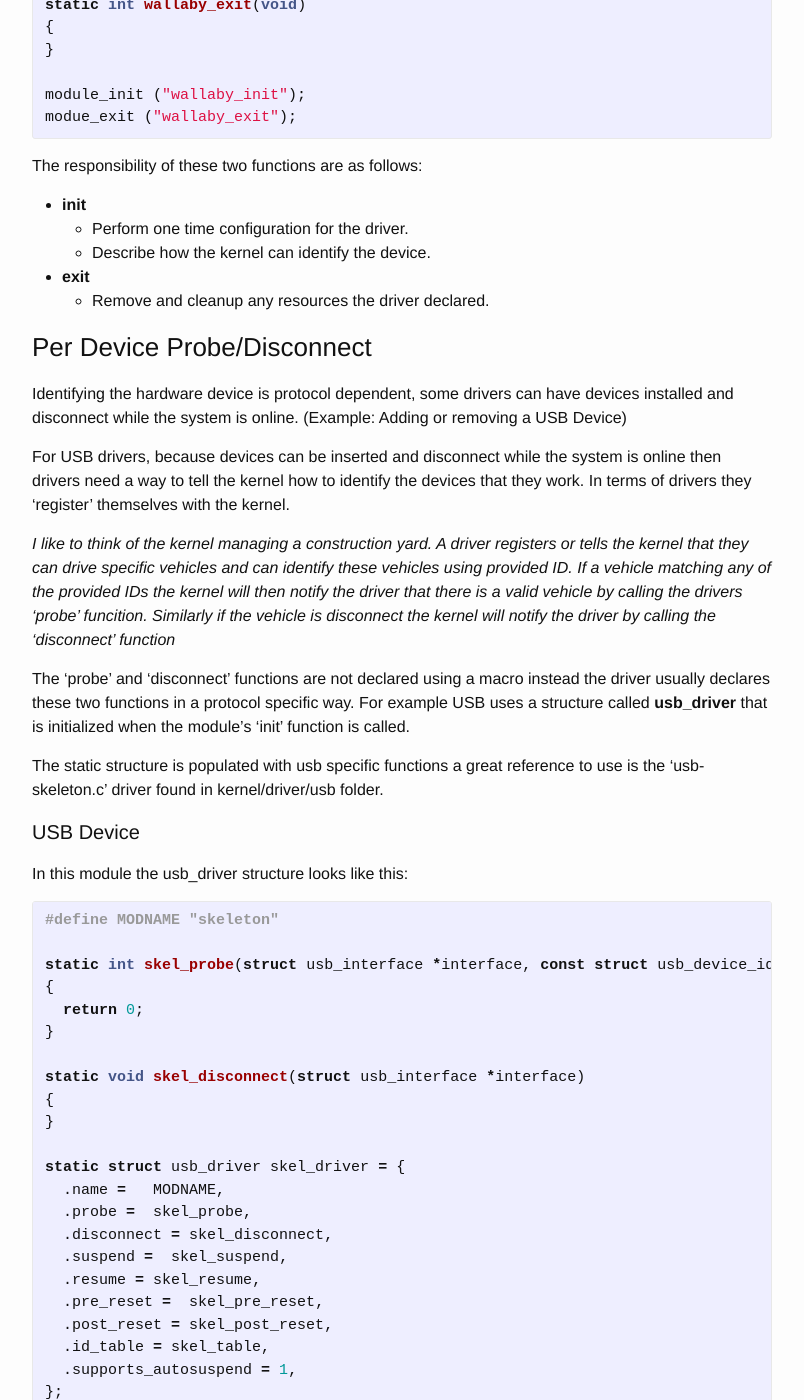
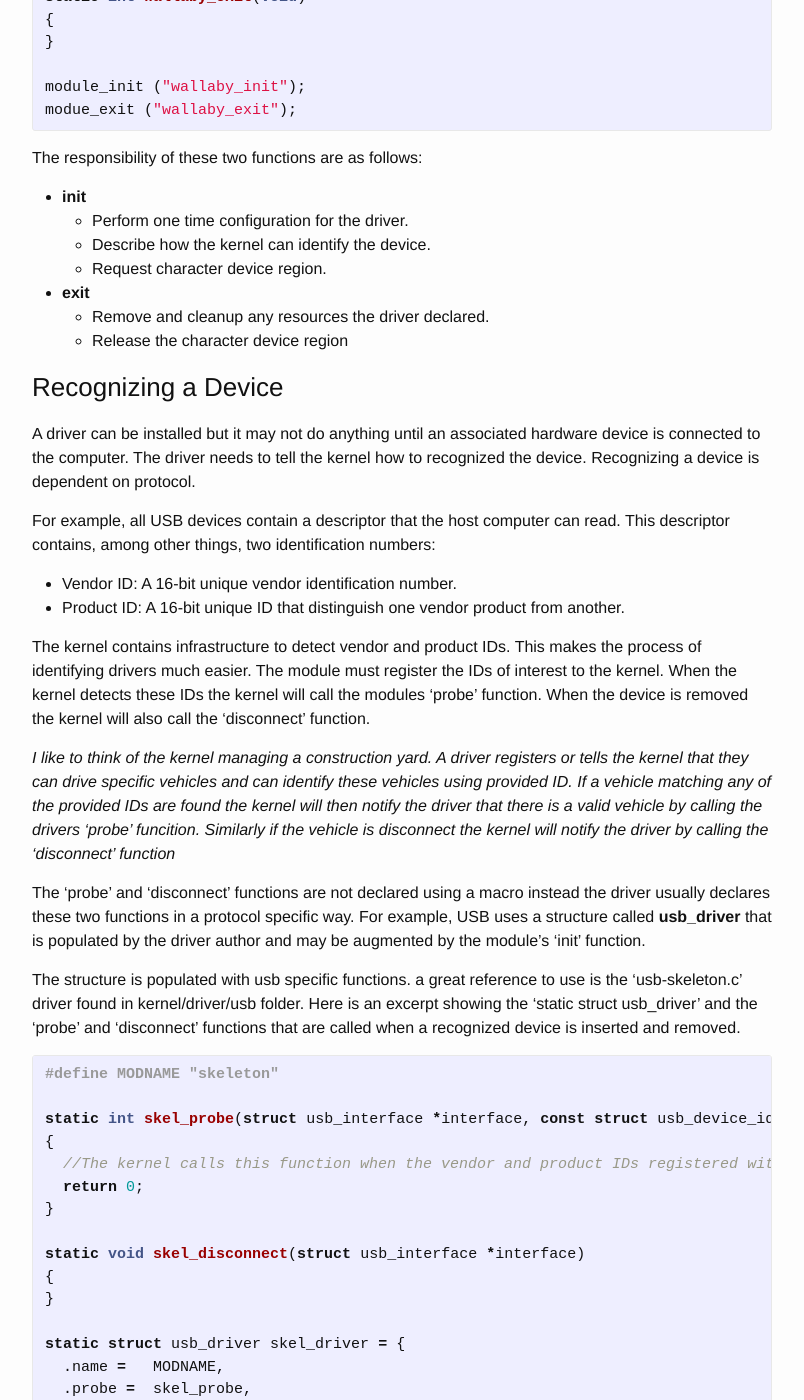
Before and after one commit to CospanDesign/cospandesign.github.io, a Jekyll site: the page built from _posts/2016-04-15-kernel-driver.markdown, in a window 1280 px wide and 1400 px high, scrolled down 2808 px. Shown: the whole window, without its empty margins (238-1042 px from the left). Built offline with Jekyll 4.4.1, drawn with Linux system fonts in a browser that asks for light colours; some of the changed text lies outside the part shown.

Commit message:
Merging changes with remote master

```diff
--- a/_posts/2016-04-15-kernel-driver.markdown
+++ b/_posts/2016-04-15-kernel-driver.markdown
@@ -9,11 +9,13 @@
 
 I have worked on a few kernel drivers before and every time I spend a couple of days setting up the build environment and figuring out how to do everything again. This is my attempt at helping myself out in the future. So to future Dave, you owe me a beer.
 
-There are a lot of different types of modules to build, this one is aimed at presenting a file interface for a hardware device. Basically it allows userland access to your device using both file operations and sysfs. There are a lot of other ways to build modules. Perhaps in the future the git repo can be branched to accomodate these variations.
+A kernel module is a binary that can be loaded into the kernel at runtime and extends the kernel's functionality. A driver is a specific type of kernel module with the intended purpose of bridging a device to some subsystem in the kernel. This subsystem can be a file like interface, video output or audio. An example would be a PCIE card that has an HDMI port, the driver must translate the raw video output to format the is understood by the PCIE device.
 
-A high level view of the system:
+There are a lot of different types of drivers, this article is aimed at creating one with a file interface for a hardware device. Basically it facilitates userland access with a device using both file operations and sysfs. Because most programming language have some mechanism of interacting with files a file interface is very powerful and easiest to use. There are a lot of other types of drivers and, perhaps in the future, the git repo can be branched to accomodate these variants.
 
-![Driver and Userland]({{ site.baseurl }}/assets/image/posts/kernel-module/kernelmodule_driver.png)
+A high level view of how the kernel, driver, device and user applications interact with each other:
+
+![Driver and Userland]({{ site.baseurl }}/assets/image/posts/kernel-module/kernel_module_driver.png)
 
 This guide will walk through:
 
@@ -58,16 +60,7 @@
 
 There is a script that needs to be run one time that will rename the modules and all references to that module. It should probably be deleted after it's use or you may inadvertently rename things later on.
 
-# Design
-
-## ioctrl vs sysfs
-As stated in the intro this is one type of driver focused on presenting a file like interface to a hardware device. File interfaces are useful becaues most programming languages can interact with files. There is one issue. Sometimes we need to interact with our hardware in a way that doesn't make sense using 'read' or 'write'. For example in order to configure a UART to operate at a specific baudrate users would need to use 'out of band' signals called 'Input Output Control' or ioctrl.
-
-If you have ever used ioctl you can appreciate that it was frustrating to say the least. The main reason for this is because the user needed to know what specific ioctl corresponded to what function as well as what values were valid. The problem was exhaserbated by the fact that an ioctl for one driver could be completely different foa another driver. As can be imagined there were great attempts to figure this issue out with 'known ioctl numbers' as well as other such mechanisms.
-
-A newer approach to controlling devices, drivers and general system functionality was introduced with sysfs. There are a lot of resources on the web describing the history and benefits but suffice to say we will be using sysfs to configure our device.
-
-## Anatomy of a driver
+# Design: Anatomy of a driver
 
 A driver can be broken down into four regions.
 
@@ -76,9 +69,17 @@
   * User Interface.
   * General Driver Infrastructure.
 
+## ioctrl vs sysfs
+
+As stated in the intro this is one type of driver focused on presenting a file like interface to a hardware device. File interfaces are useful becaues most programming languages can interact with files. There is one issue. Sometimes we need to interact with our hardware in a way that doesn't make sense using the stnadard file operations like 'read' or 'write'. For example in order to configure a UART to operate at a specific baudrate users would need to use 'out of band' signals that communicate with the device outside of the standard data flow.
+
+'out of band' signaling has changed from ioctl to sysfs. If you have ever used ioctl you can appreciate that it was frustrating to say the least. The main reason for this is because, if you wish to use and 'out of band' signal. the user needed to know what specific ioctl corresponded to what function as well as what values to read/write were valid. The problem was exhaserbated by the fact that an ioctl for one driver could be completely different for another driver. As can be imagined there were great attempts to find an elegant solution using things like [known ioctl numbers](https://github.com/torvalds/linux/blob/master/Documentation/ioctl/ioctl-number.txt).
+
+A newer approach to controlling devices, drivers and general system functionality was introduced with sysfs. There are a lot of resources on the web describing the history and benefits of sysfs including [this great paper](https://www.kernel.org/pub/linux/kernel/people/mochel/doc/papers/ols-2005/mochel.pdf) but suffice to say we will be using sysfs to configure our device.
+
 ### Kernel Module Installation and Removal
 
-When a driver is loaded and removed the kernel uses the 'module_init' and 'module_exit' macros to identify which functions should be called. driver developers can assign a specific function as follows:
+When a driver is loaded and removed the kernel uses the 'module\_init' and 'module\_exit' macros to identify which functions should be called. driver developers can assign a specific function as follows:
 
 {% highlight c %}
 static int wallaby_init(void)
@@ -99,27 +100,30 @@
   * **init**
     * Perform one time configuration for the driver.
     * Describe how the kernel can identify the device.
+    * Request character device region.
 
   * **exit**
     * Remove and cleanup any resources the driver declared.
+    * Release the character device region
 
 
-### Per Device Probe/Disconnect
+### Recognizing a Device
 
-Identifying the hardware device is protocol dependent, some drivers can have devices installed and disconnect while the system is online. (Example: Adding or removing a USB Device)
+A driver can be installed but it may not do anything until an associated hardware device is connected to the computer. The driver needs to tell the kernel how to recognized the device. Recognizing a device is dependent on protocol.
 
-For USB drivers, because devices can be inserted and disconnect while the system is online then drivers need a way to tell the kernel how to identify the devices that they work. In terms of drivers they 'register' themselves with the kernel.
+For example, all USB devices contain a descriptor that the host computer can read. This descriptor contains, among other things, two identification numbers:
 
-_I like to think of the kernel managing a construction yard. A driver registers or tells the kernel that they can drive specific vehicles and can identify these vehicles using provided ID. If a vehicle matching any of the provided IDs the kernel will then notify the driver that there is a valid vehicle by calling the drivers 'probe' funcition. Similarly if the vehicle is disconnect the kernel will notify the driver by calling the 'disconnect' function_
+  * Vendor ID: A 16-bit unique vendor identification number.
+  * Product ID: A 16-bit unique ID that distinguish one vendor product from another.
 
-The 'probe' and 'disconnect' functions are not declared using a macro instead the driver usually declares these two functions in a protocol specific way. For example USB uses a structure called **usb\_driver** that is initialized when the module's 'init' function is called.
+The kernel contains infrastructure to detect vendor and product IDs. This makes the process of identifying drivers much easier. The module must register the IDs of interest to the kernel. When the kernel detects these IDs the kernel will call the modules 'probe' function. When the device is removed the kernel will also call the 'disconnect' function.
 
-The static structure is populated with usb specific functions a great reference to use is the 'usb-skeleton.c' driver found in kernel/driver/usb folder.
+_I like to think of the kernel managing a construction yard. A driver registers or tells the kernel that they can drive specific vehicles and can identify these vehicles using provided ID. If a vehicle matching any of the provided IDs are found the kernel will then notify the driver that there is a valid vehicle by calling the drivers 'probe' funcition. Similarly if the vehicle is disconnect the kernel will notify the driver by calling the 'disconnect' function_
 
+The 'probe' and 'disconnect' functions are not declared using a macro instead the driver usually declares these two functions in a protocol specific way. For example, USB uses a structure called **usb\_driver** that is populated by the driver author and may be augmented by the module's 'init' function.
 
-#### USB Device
+The structure is populated with usb specific functions. a great reference to use is the 'usb-skeleton.c' driver found in kernel/driver/usb folder. Here is an excerpt showing the 'static struct usb\_driver' and the 'probe' and 'disconnect' functions that are called when a recognized device is inserted and removed.
 
-In this module the usb\_driver structure looks like this:
 
 {% highlight c %}
 
@@ -127,6 +131,7 @@
 
 static int skel_probe(struct usb_interface *interface, const struct usb_device_id *id)
 {
+  //The kernel calls this function when the vendor and product IDs registered with the kernel are detected.
   return 0;
 }
 
@@ -151,8 +156,10 @@
 {% endhighlight %}
 
 
-#### PCIE Device
+The full module can be found here: ['usb-skeleton.c](http://lxr.free-electrons.com/source/drivers/usb/usb-skeleton.c)
 
+
+Here is another example of the PCIE driver:
 
 {% highlight c %}
 
@@ -176,9 +183,68 @@
 
 {% endhighlight %}
 
+### Reserving space for character devices
 
-XXX: Remove this comment, it's here to fix VIM's over zealous highlighting
-*/
+Because we want to interact with our driver using a character devices files we need to ask the kernel to reserve some space for all the possible devices we will be using. Then, if a device is detected, we can associate a character device file with it. Because multiple devices can interface with a single module there needs to be a way to distinguish one device from another.
+
+In the past this was accomplished using strict major and minor number identification. As an example virtual consoles and serial terminals have a major number of '4' and when you wanted to declare a new unique tty device you used the major number '4' and took a minor number.
+
+You can view character devices in the /dev directory and see which major and minor number are currently in use.
+
+{% highlight bash %}
+
+cd /dev
+ls -l
+
+...
+#Excerpt
+crw--w----  1 root tty       4,   0 Apr 16 13:46 tty0
+crw-rw----  1 root tty       4,   1 Apr 19 07:16 tty1
+crw--w----  1 root tty       4,  10 Apr 16 13:46 tty10
+crw--w----  1 root tty       4,  11 Apr 16 13:46 tty11
+crw--w----  1 root tty       4,  12 Apr 16 13:46 tty12
+crw--w----  1 root tty       4,  13 Apr 16 13:46 tty13
+crw--w----  1 root tty       4,  14 Apr 16 13:46 tty14
+crw--w----  1 root tty       4,  15 Apr 16 13:46 tty15
+...
+{% endhighlight %}
+
+
+In modern drivers the module developer does not declare explicitly which major or minor number they want to use, instead the kernel will decide, In order to reserve some character device files of our own we would make our request within the init function.
+
+{% highlight c %}
+int alloc_chrdev_region(dev_t *dev, unsigned int firstminor,
+                          unsigned int count, char *name);
+{% endhighlight %}
+
+Parameters:
+
+  * firstminor: first minor number you wish to use for the driver (Usually 0)
+  * count: The number of consecutive minor numbers you want
+  * name: The name of the driver
+  * dev: The first major/minor number generated.
+
+To remove the device file use this function:
+{% highlight c %}
+void unregister_chrdev_region(dev_t first, unsigned int count);
+{% endhighlight %}
+
+Parameters:
+
+  * first: The first major/minor number you received
+  * count: The number of consecutives device structures.
+
+
+### Class Instantiation
+
+In order to interface with the sysfs we need to instantiate a class
+
+
+## Per Device Probe/Disconnect
+
+Although there may be only one kernel module there may be multiple devices that can work with that driver. The probe function is called when a new, unique, device is attached. The distinction between driver and unique device instances is illustrated:
+
+![Per Device Instanciation]({{ site.baseurl }}/assets/image/posts/kernel-module/kernel_module_instantiation.png)
 
 # Interfacing with your driver
 
@@ -304,12 +370,14 @@
 
 {% endhighlight %}
 
+# Code-Build-Debug-Repeat
+
+Now that all the configuration is done it's time build and test your code
 
 
 
+# Acknowledgments
 
+I need to pay my respects to the various resources I used to write this post including:
 
-
-# Code-Build-Debug-Repeat
-
-Now that all the configuration is done it's time build and test your code
+  * A nice kernel PCIE FPGA kernel module on github: [FPGA PCIE Driver](https://github.com/abyszuk/fpga_pcie_driver)
```
